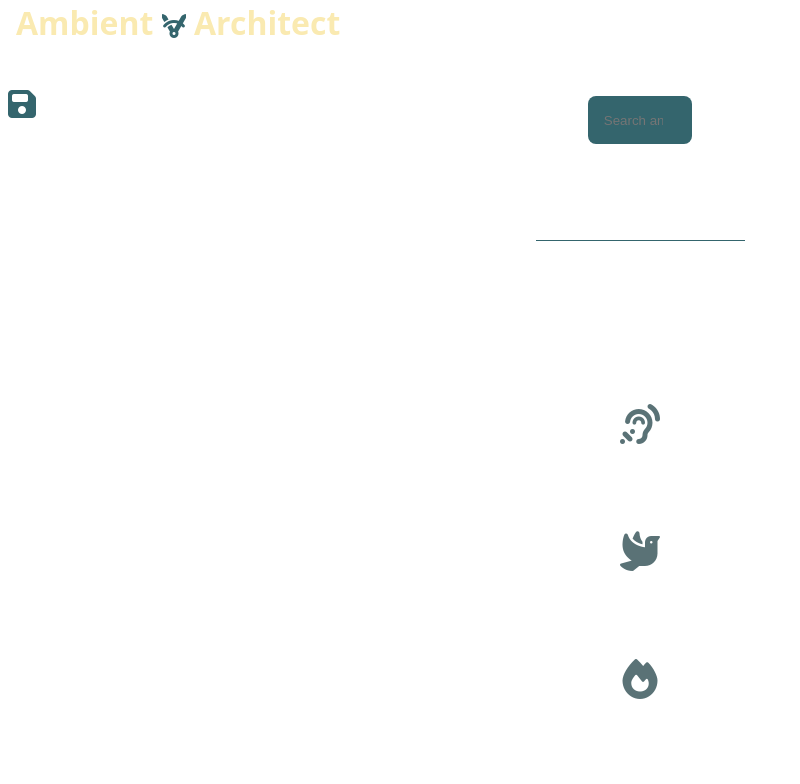
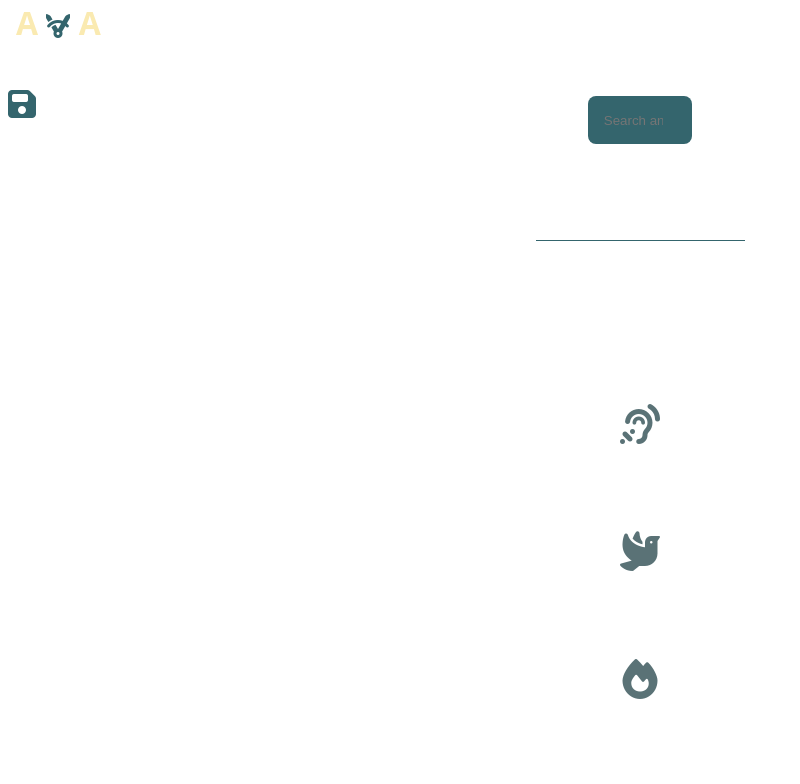
Before and after one commit to AlexD38/sounds, a React (Vite) app: page / in a window 1280 px wide. Shown: the top 784 px of the page, without its empty margins (0-800 px from the left). Built offline with nearby package versions, Linux system fonts and the light colour scheme.

Commit message:
[added] animation for title

```diff
--- a/index.html
+++ b/index.html
@@ -11,7 +11,7 @@
     <meta charset="UTF-8" />
     <link rel="icon" type="image/svg+xml" href="/vite.svg" />
     <meta name="viewport" content="width=device-width, initial-scale=1.0" />
-    <title>Safe & Sounds</title>
+    <title>Ambient Architect</title>
   </head>
   <body>
     <div id="root"></div>
--- a/src/App.jsx
+++ b/src/App.jsx
@@ -1,4 +1,4 @@
-import { useRef, useState, useContext } from 'react';
+import { useRef, useState, useContext, useEffect } from 'react';
 import './App.css';
 import Player from './components/Player/Player';
 import SearchSound from './components/SearchSound/SearchSound';
@@ -29,11 +29,35 @@ import { SavedSnaps } from './components/SavedSnaps/SavedSnaps';
 function App() {
   const [response, setResponse] = useState(null);
   const { customSound, setCustomSound, savedSnaps } = useContext(Context);
+  const [title, setTitle] = useState(
+    <>
+      Ambient <i className="fa-solid fa-compass-drafting"></i> Architect
+    </>
+  );
+  const [opacity, setOpacity] = useState(1);
+
+  useEffect(() => {
+    const timer = setTimeout(() => {
+      setOpacity(0);
+      setTimeout(() => {
+        setTitle(
+          <>
+            A <i className="fa-solid fa-compass-drafting"></i> A
+          </>
+        );
+        setOpacity(1);
+      }, 500);
+    }, 3000);
+    return () => clearTimeout(timer);
+  }, []);
 
   return (
     <>
-      <h1 className="logo">
-        Ambient <i class="fa-solid fa-compass-drafting"></i> Architect
+      <h1
+        className="logo"
+        style={{ opacity, transition: 'opacity 0.5s ease-in-out' }}
+      >
+        {title}
       </h1>
       <SaveSnapshotMix />
       <SearchSound />
--- a/src/components/SavedSnaps/styles.css
+++ b/src/components/SavedSnaps/styles.css
@@ -22,6 +22,7 @@
   display: flex;
   justify-content: space-between;
   align-items: center;
+  gap: 2rem;
 }
 .saved-snap:hover {
   transition: all 0.3s ease;
@@ -36,3 +37,9 @@
   transition: all 0.3s ease;
   color: #faeab1;
 }
+
+@media (max-width: 768px) {
+  .saved-snap {
+    gap: 2rem;
+  }
+}
```
